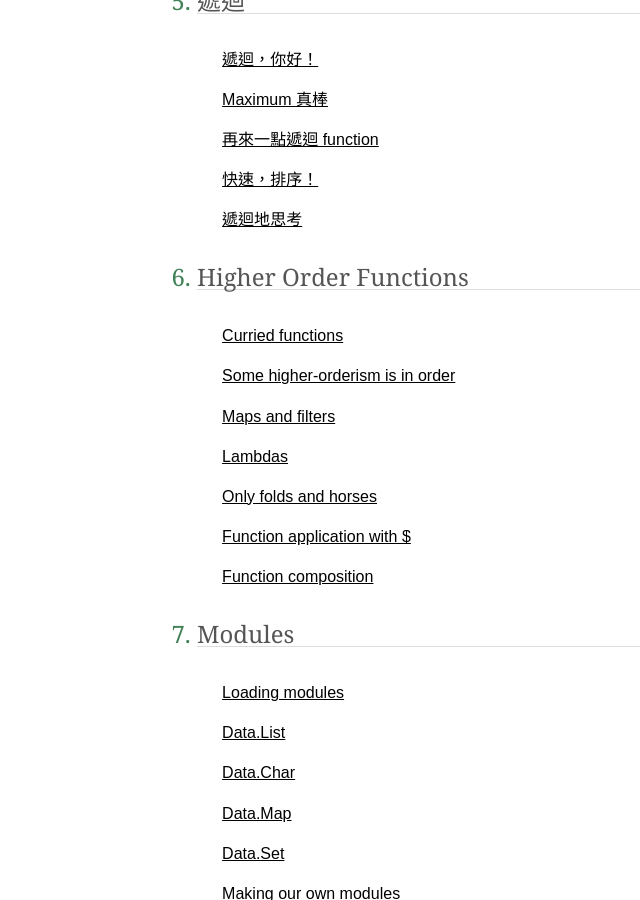
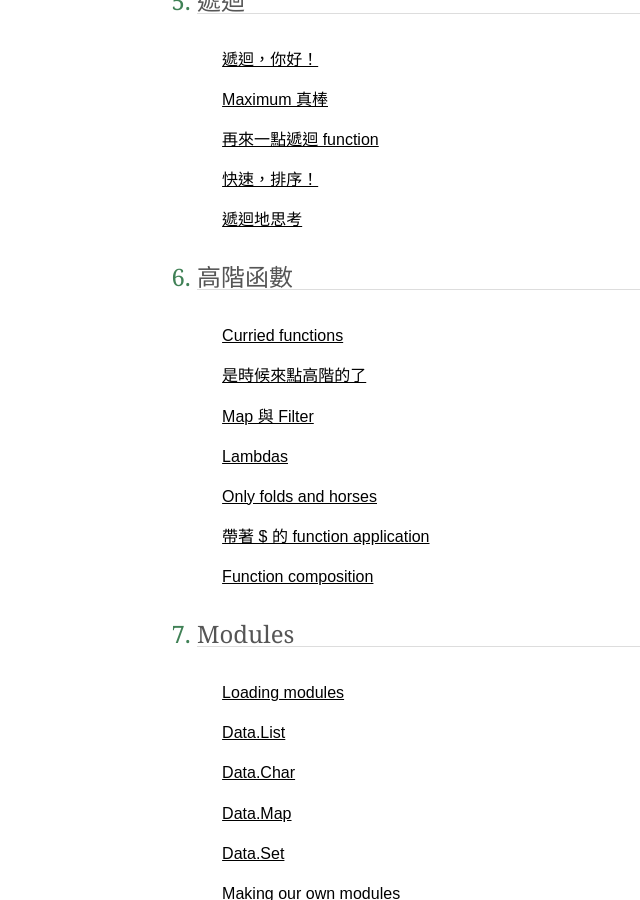
Before and after one commit to jason2506/lyah.zh-tw, a Jekyll site: the page built from index.md, in a window 1280 px wide and 900 px high, scrolled down 1219 px. Shown: the whole window, without its empty margins (68-708 px from the left). Built offline with Jekyll 4.4.1, drawn with Linux system fonts in a browser that asks for light colours; Markdown is read by kramdown in place of the engine named in the settings.

Commit message:
Add the page of Chapter 6.

```diff
--- a/index.md
+++ b/index.md
@@ -33,14 +33,14 @@ class: chapters
     * [再來一點遞迴 function](recursion#a-few-more-recursive-functions)
     * [快速，排序！](recursion#quick-sort)
     * [遞迴地思考](recursion#thinking-recursively)
-6.  [Higher Order Functions](#)
-    * [Curried functions](#)
-    * [Some higher-orderism is in order](#)
-    * [Maps and filters](#)
-    * [Lambdas](#)
-    * [Only folds and horses](#)
-    * [Function application with $](#)
-    * [Function composition](#)
+6.  [高階函數](higher-order-functions)
+    * [Curried functions](higher-order-functions#curried-functions)
+    * [是時候來點高階的了](higher-order-functions#higher-orderism)
+    * [Map 與 Filter](higher-order-functions#maps-and-filters)
+    * [Lambdas](higher-order-functions#lambdas)
+    * [Only folds and horses](higher-order-functions#folds)
+    * [帶著 $ 的 function application](higher-order-functions#function-application)
+    * [Function composition](higher-order-functions#composition)
 7.  [Modules](#)
     * [Loading modules](#)
     * [Data.List](#)
```
Also changed, not shown: higher-order-functions/index.md (added, +25 -0 lines), recursion/index.md (+3 -0 lines), img/sun.png (added).
